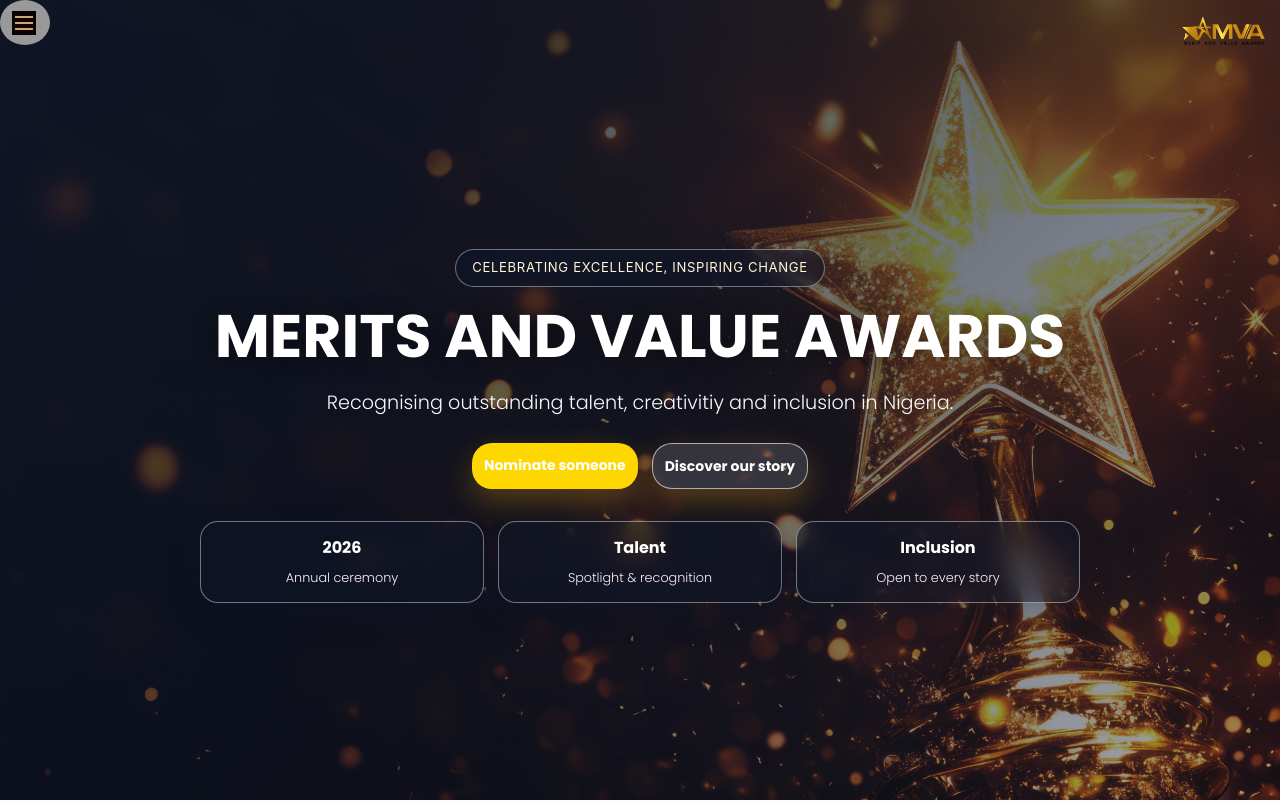
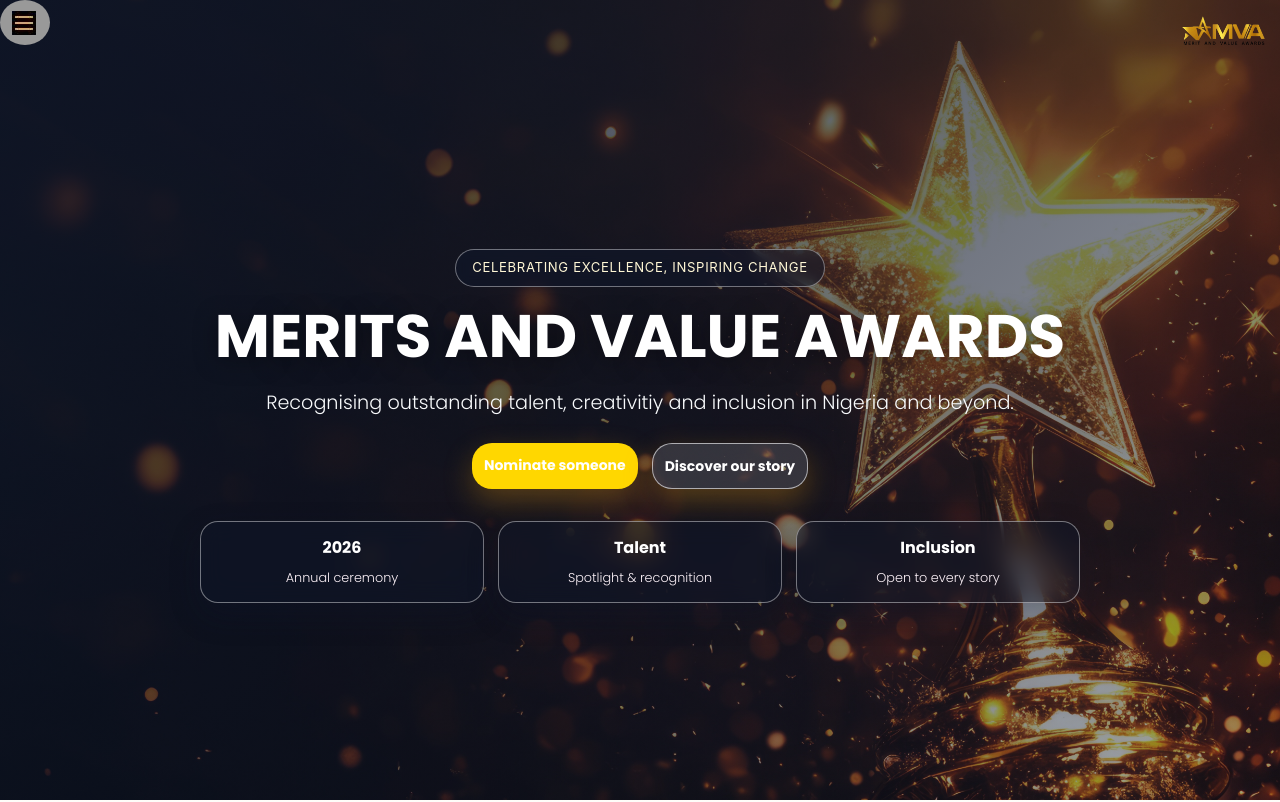
Before and after one commit to drdoulexix/MVA, a React (Vite) app: page / in a window 1280 px wide. Shown: the top 802 px of the page. Built offline with nearby package versions, Linux system fonts and the light colour scheme; what react-google-recaptcha-v3 would draw is missing.

Commit message:
final home fix

```diff
--- a/src/App.jsx
+++ b/src/App.jsx
@@ -77,7 +77,8 @@ function App() {
               Merits And value awards
             </h1>
             <p className="hero-subtext">
-              Recognising outstanding talent, creativitiy and inclusion in Nigeria.
+              Recognising outstanding talent, creativitiy and inclusion in
+              Nigeria and beyond.
             </p>
             <div className="hero-actions">
               <Link to="/nominate" className="button-theme bolder">
```
